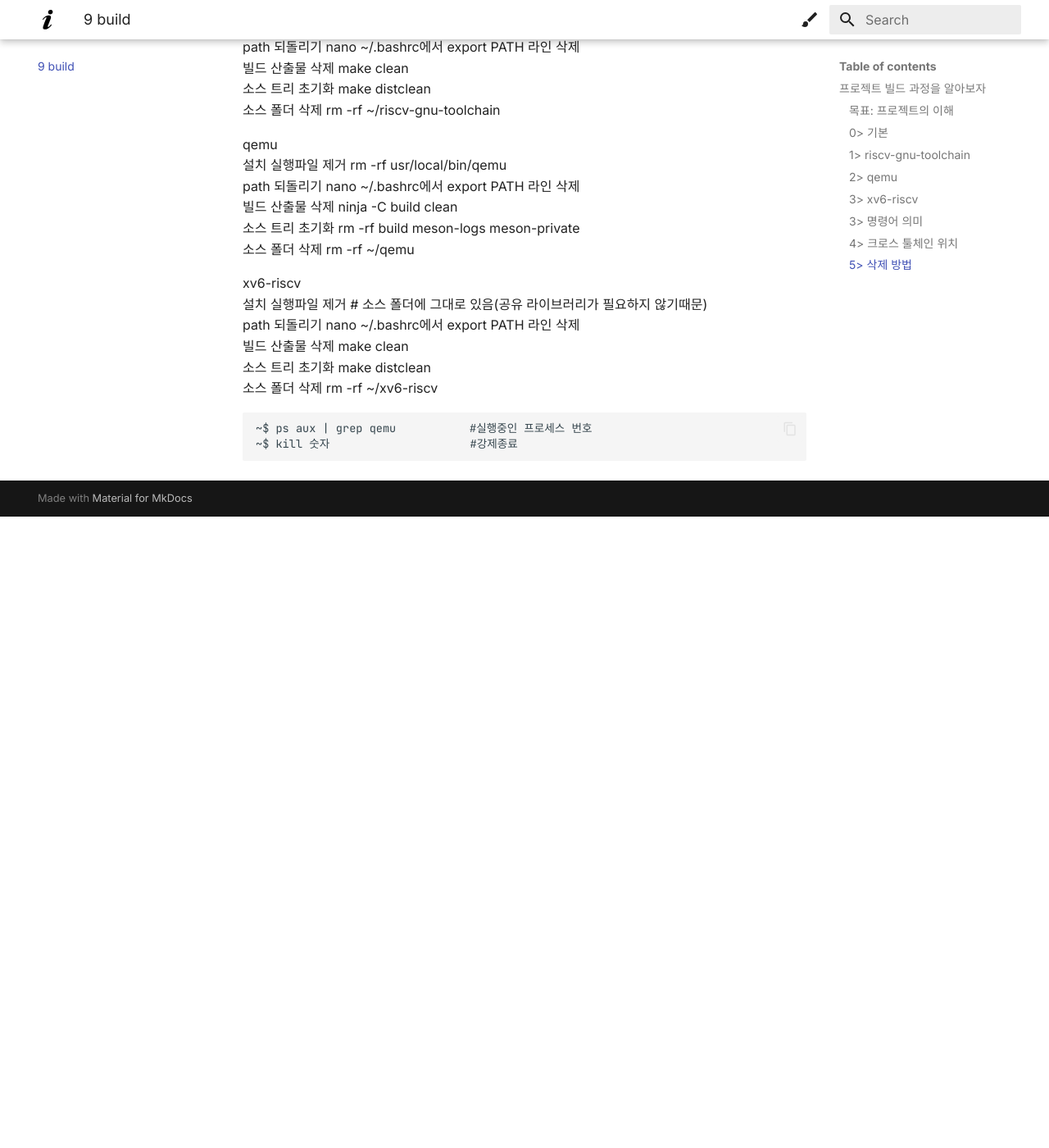
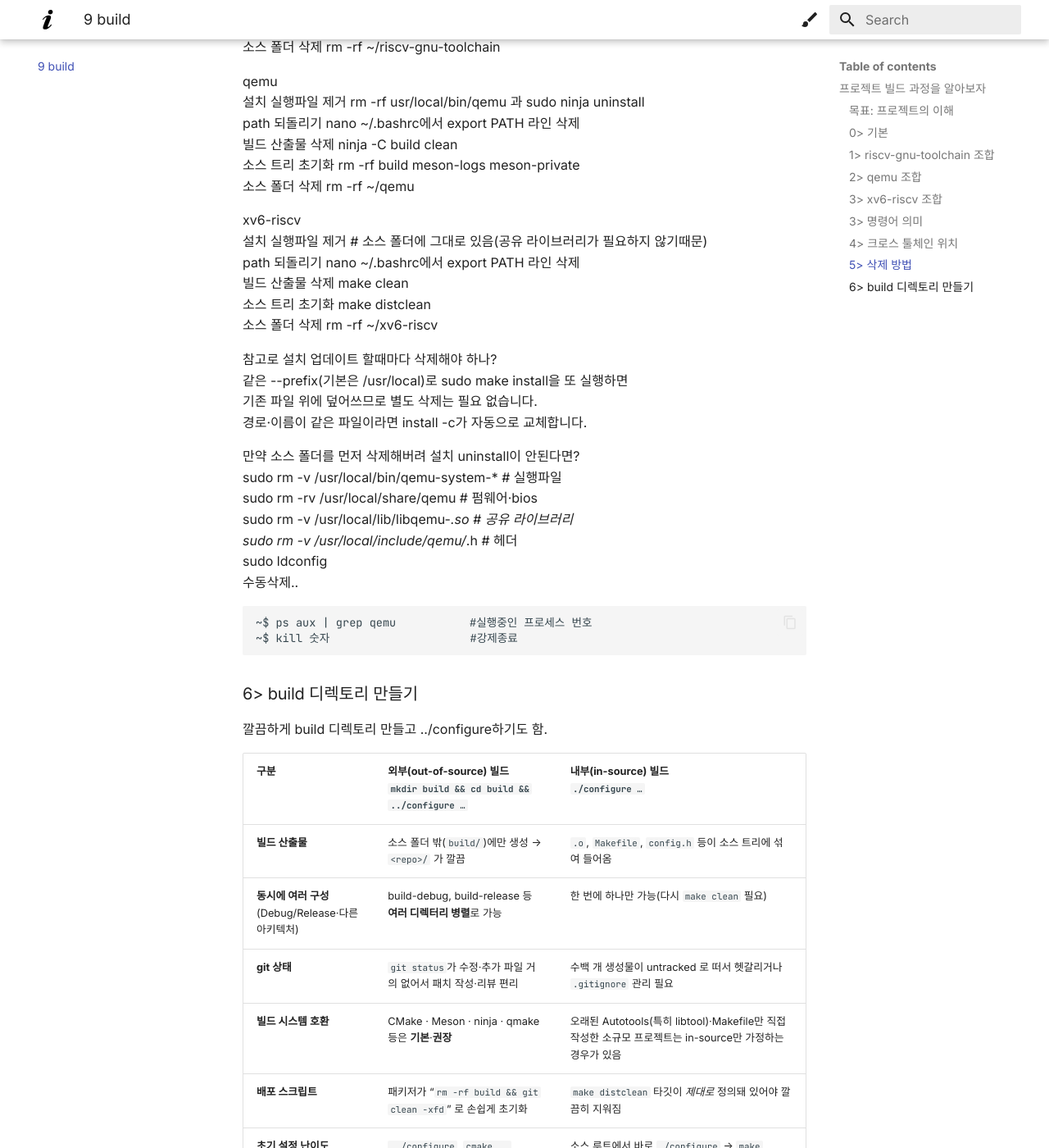
Before and after one commit to kkongnyang2/make-os, an MkDocs documentation site: the page built from docs/9-build.md, in a window 1280 px wide and 1400 px high, scrolled down 3217 px. Shown: the whole window at 82% size. Built offline with MkDocs 1.6.1 and Material for MkDocs 9.7.7, drawn with Linux system fonts in a browser that asks for light colours; before the commit the page ends 3847 px from its top, so only the background shows below that; some of the changed text lies outside the part shown.

Commit message:
2025.07.11

````diff
--- a/docs/9-build.md
+++ b/docs/9-build.md
@@ -25,8 +25,8 @@ install: prefix 경로에 안착
 
 Cmake는 요즘 범용성 높아 많이 쓰임. make도 ninja도 사용 가능.
 
-### 1> riscv-gnu-toolchain
-riscv-gnu-toolchain의 조합
+### 1> riscv-gnu-toolchain 조합
+
 Generator  : Autotools(./configure로 makefile파일 자동생성)
 Builder    : GNU Make
 
@@ -80,13 +80,13 @@ qemu/
 1) Generator
 ./configure --target-list=riscv64-softmmu --prefix=$HOME/opt/qemu
     ↳ 원래 사용하는 meson setup build/ 는 자동으로 되어 build.ninja 생성
-2) Builder
+1) Builder
 ninja -C build -j$(nproc)                        # .o → libqemu* → qemu-system-riscv64
-3) Install
+1) Install
 ninja -C build install               # 디폴트는 실행파일 /usr/local/bin 에 복사. 아까 prefix 설정했으면 $HOME/opt/qemu/{bin,lib,share,…}로 복사됨
 
-### 3> xv6-riscv
-xv6-riscv의 조합
+### 3> xv6-riscv 조합
+
 Generator  : 없음.(generator가 아무것도 없기에 손수 makefile파일 작성)
 Builder    : GNU Make
 
@@ -125,14 +125,14 @@ source ~/.bashrc
 ### 5> 삭제 방법
 
 riscv-gnu-toolchain
-설치 실행파일 제거 rm -rf usr/riscv-gnu-toolchain
+설치 실행파일 제거 rm -rf usr/riscv-gnu-toolchain 과 sudo make uninstall
 path 되돌리기 nano ~/.bashrc에서 export PATH 라인 삭제
 빌드 산출물 삭제 make clean
 소스 트리 초기화 make distclean
 소스 폴더 삭제 rm -rf ~/riscv-gnu-toolchain
 
 qemu
-설치 실행파일 제거 rm -rf usr/local/bin/qemu
+설치 실행파일 제거 rm -rf usr/local/bin/qemu 과 sudo ninja uninstall
 path 되돌리기 nano ~/.bashrc에서 export PATH 라인 삭제
 빌드 산출물 삭제 ninja -C build clean
 소스 트리 초기화 rm -rf build meson-logs meson-private
@@ -145,7 +145,45 @@ path 되돌리기 nano ~/.bashrc에서 export PATH 라인 삭제
 소스 트리 초기화 make distclean
 소스 폴더 삭제 rm -rf ~/xv6-riscv
 
+참고로 설치 업데이트 할때마다 삭제해야 하나?
+같은 --prefix(기본은 /usr/local)로 sudo make install을 또 실행하면
+기존 파일 위에 덮어쓰므로 별도 삭제는 필요 없습니다.
+경로·이름이 같은 파일이라면 install -c가 자동으로 교체합니다.
+
+만약 소스 폴더를 먼저 삭제해버려 설치 uninstall이 안된다면?
+sudo rm -v /usr/local/bin/qemu-system-*          # 실행파일
+sudo rm -rv /usr/local/share/qemu                # 펌웨어·bios
+sudo rm -v /usr/local/lib/libqemu-*.so           # 공유 라이브러리
+sudo rm -v /usr/local/include/qemu/*.h           # 헤더
+sudo ldconfig
+수동삭제..
+
 ```
 ~$ ps aux | grep qemu           #실행중인 프로세스 번호
 ~$ kill 숫자                     #강제종료
 ```
+
+### 6> build 디렉토리 만들기
+
+깔끔하게 build 디렉토리 만들고 ../configure하기도 함.
+
+
+| 구분                                       | **외부(out-of-source) 빌드**<br>`mkdir build && cd build && ../configure …` | **내부(in-source) 빌드**<br>`./configure …`                                     |
+| ---------------------------------------- | ----------------------------------------------------------------------- | --------------------------------------------------------------------------- |
+| **빌드 산출물**                               | 소스 폴더 밖(`build/`)에만 생성 → `<repo>/` 가 깔끔                                 | `.o`, `Makefile`, `config.h` 등이 소스 트리에 섞여 들어옴                               |
+| **동시에 여러 구성**<br>(Debug/Release·다른 아키텍처) | build-debug, build-release 등 **여러 디렉터리 병렬**로 가능                         | 한 번에 하나만 가능(다시 `make clean` 필요)                                             |
+| **git 상태**                               | `git status`가 수정·추가 파일 거의 없어서 패치 작성·리뷰 편리                               | 수백 개 생성물이 untracked 로 떠서 헷갈리거나 `.gitignore` 관리 필요                           |
+| **빌드 시스템 호환**                            | CMake · Meson · ninja · qmake 등은 **기본**·**권장**                          | 오래된 Autotools(특히 libtool)·Makefile만 직접 작성한 소규모 프로젝트는 in-source만 가정하는 경우가 있음 |
+| **배포 스크립트**                              | 패키저가 “`rm -rf build && git clean -xfd`” 로 손쉽게 초기화                       | `make distclean` 타깃이 *제대로* 정의돼 있어야 깔끔히 지워짐                                  |
+| **초기 설정 난이도**                            | `../configure`, `cmake ..`, `meson setup ..` 식으로 **상대 경로 신경 써야 함**      | 소스 루트에서 바로 `./configure` → `make`                                           |
+
+내부
+./configure --target-list=riscv64-softmmu
+ninja -j$(nproc)
+ninja install
+
+외부
+mkdir build && cd build
+../configure --target-list=riscv64-softmmu
+ninja -j$(nproc)    # 만약 build를 나가서 입력할거면 -C build를 붙여준다
+ninja install
````
Also changed, not shown: other parts of docs/9-build.md (+6 -6 lines).
